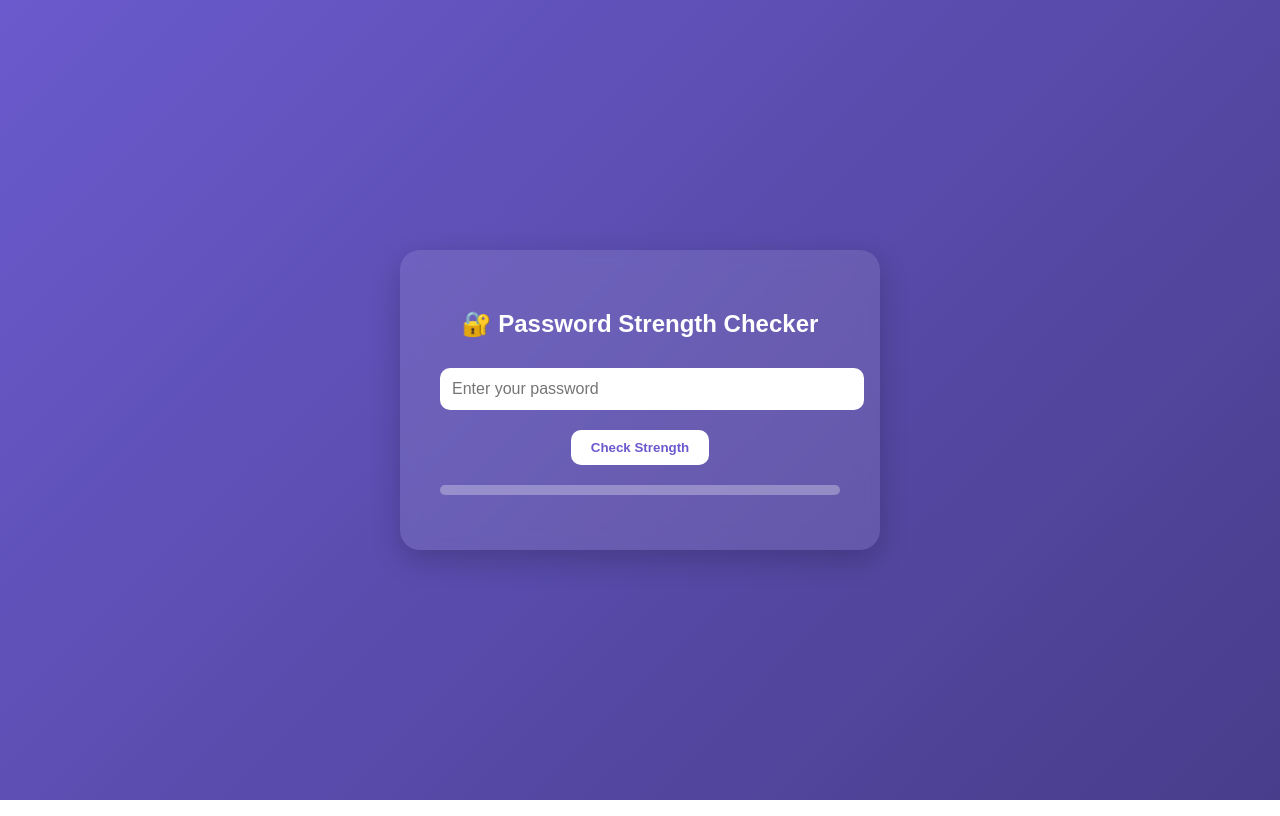
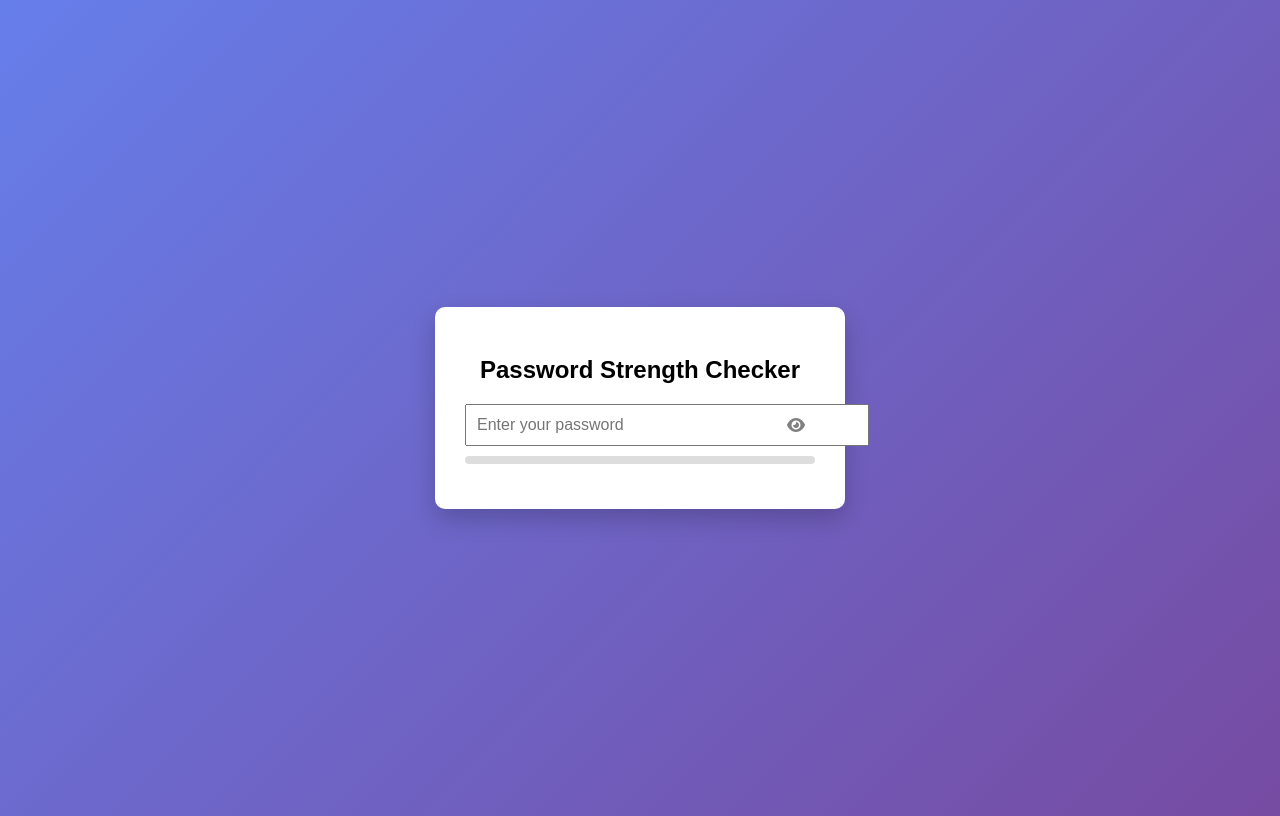
Before and after one commit to pnaveeen9876-maker/password-trainer, a plain HTML site: page index.html in a window 1280 px wide. Drawn offline with Linux system fonts and the light colour scheme.

Commit message:
Update index.html

```diff
--- a/index.html
+++ b/index.html
@@ -1,172 +1,152 @@
 <!DOCTYPE html>
-<html>
+<html lang="en">
 <head>
+    <meta charset="UTF-8">
     <title>Password Strength Checker</title>
+
+    <!-- Font Awesome (For Eye Icon) -->
+    <link rel="stylesheet" href="https://cdnjs.cloudflare.com/ajax/libs/font-awesome/6.5.0/css/all.min.css">
+
     <style>
         body {
-            margin: 0;
             font-family: Arial, sans-serif;
-            background: linear-gradient(135deg, #6a5acd, #483d8b);
+            background: linear-gradient(135deg, #667eea, #764ba2);
+            height: 100vh;
             display: flex;
             justify-content: center;
             align-items: center;
-            height: 100vh;
         }
 
         .container {
-            background: rgba(255, 255, 255, 0.1);
-            padding: 40px;
-            border-radius: 20px;
-            width: 400px;
+            background: white;
+            padding: 30px;
+            border-radius: 10px;
+            width: 350px;
             text-align: center;
-            backdrop-filter: blur(10px);
-            box-shadow: 0 10px 30px rgba(0,0,0,0.2);
-            color: white;
+            box-shadow: 0 10px 25px rgba(0,0,0,0.2);
         }
 
         h2 {
-            margin-bottom: 30px;
-        }
-
-        input {
-            width: 100%;
-            padding: 12px;
-            border-radius: 10px;
-            border: none;
-            font-size: 16px;
             margin-bottom: 20px;
         }
 
-        button {
-            padding: 10px 20px;
-            border: none;
-            border-radius: 10px;
-            background: white;
-            color: #6a5acd;
+        .password-container {
+            position: relative;
+            width: 100%;
+        }
+
+        .password-container input {
+            width: 100%;
+            padding: 10px 40px 10px 10px;
+            font-size: 16px;
+        }
+
+        .password-container i {
+            position: absolute;
+            right: 10px;
+            top: 50%;
+            transform: translateY(-50%);
+            cursor: pointer;
+            color: gray;
+        }
+
+        .strength {
+            margin-top: 15px;
             font-weight: bold;
-            cursor: pointer;
-            margin-bottom: 20px;
+        }
+
+        .weak {
+            color: red;
+        }
+
+        .medium {
+            color: orange;
+        }
+
+        .strong {
+            color: green;
         }
 
         .progress-bar {
-            height: 10px;
-            background: rgba(255,255,255,0.3);
-            border-radius: 10px;
+            height: 8px;
+            background: #ddd;
+            margin-top: 10px;
+            border-radius: 5px;
             overflow: hidden;
-            margin-bottom: 15px;
         }
 
         .progress {
             height: 100%;
             width: 0%;
-            background: red;
-            border-radius: 10px;
-            transition: width 0.3s ease;
-        }
-
-        #strengthText {
-            font-weight: bold;
-            margin-bottom: 10px;
-        }
-
-        #suggestions {
-            text-align: left;
-            margin-top: 10px;
-        }
-
-        #suggestions ul {
-            padding-left: 20px;
-            list-style-type: disc;
-        }
-
-        #suggestions li {
-            margin-bottom: 5px;
+            transition: 0.3s;
         }
     </style>
 </head>
+
 <body>
 
 <div class="container">
-    <h2>🔐 Password Strength Checker</h2>
+    <h2>Password Strength Checker</h2>
 
-    <input type="password" id="password" placeholder="Enter your password">
-
-    <button onclick="checkPassword()">Check Strength</button>
+    <div class="password-container">
+        <input type="password" id="password" placeholder="Enter your password">
+        <i class="fa-solid fa-eye" id="togglePassword"></i>
+    </div>
 
     <div class="progress-bar">
-        <div class="progress" id="progressBar"></div>
+        <div class="progress" id="progress"></div>
     </div>
 
-    <div id="strengthText"></div>
-    <div id="suggestions"></div>
+    <div class="strength" id="strengthText"></div>
 </div>
 
 <script>
-function checkPassword() {
-    var password = document.getElementById("password").value;
-    var score = 0;
-    var suggestions = [];
+    const password = document.getElementById("password");
+    const strengthText = document.getElementById("strengthText");
+    const progress = document.getElementById("progress");
+    const togglePassword = document.getElementById("togglePassword");
 
-    if (password.length >= 8) {
-        score++;
-    } else {
-        suggestions.push("Use at least 8 characters.");
-    }
+    // Show / Hide Password
+    togglePassword.addEventListener("click", function () {
+        const type = password.getAttribute("type") === "password" ? "text" : "password";
+        password.setAttribute("type", type);
+        this.classList.toggle("fa-eye");
+        this.classList.toggle("fa-eye-slash");
+    });
 
-    if (/[A-Z]/.test(password)) {
-        score++;
-    } else {
-        suggestions.push("Add uppercase letters.");
-    }
+    // Strength Checker
+    password.addEventListener("input", function () {
+        const value = password.value;
+        let strength = 0;
 
-    if (/[0-9]/.test(password)) {
-        score++;
-    } else {
-        suggestions.push("Add numbers.");
-    }
+        if (value.length >= 8) strength++;
+        if (/[A-Z]/.test(value)) strength++;
+        if (/[0-9]/.test(value)) strength++;
+        if (/[^A-Za-z0-9]/.test(value)) strength++;
 
-    if (/[!@#$%^&*]/.test(password)) {
-        score++;
-    } else {
-        suggestions.push("Add special characters (!@#$%^&*).");
-    }
-
-    var strength = "";
-    var color = "";
-    var width = (score / 4) * 100;
-
-    if (score <= 1) {
-        strength = "Weak";
-        color = "red";
-    } else if (score <= 3) {
-        strength = "Medium";
-        color = "orange";
-    } else {
-        strength = "Strong";
-        color = "lightgreen";
-    }
-
-    document.getElementById("progressBar").style.width = width + "%";
-    document.getElementById("progressBar").style.background = color;
-
-    document.getElementById("strengthText").innerHTML =
-        "Strength: " + strength + " (" + score + "/4)";
-
-    // 🔥 Bullet list suggestions
-    var suggestionHTML = "";
-
-    if (suggestions.length > 0) {
-        suggestionHTML = "<ul>";
-        for (var i = 0; i < suggestions.length; i++) {
-            suggestionHTML += "<li>" + suggestions[i] + "</li>";
+        if (strength === 0) {
+            strengthText.textContent = "";
+            progress.style.width = "0%";
         }
-        suggestionHTML += "</ul>";
-    } else {
-        suggestionHTML = "<p style='color:lightgreen;'>Great! Your password is strong.</p>";
-    }
-
-    document.getElementById("suggestions").innerHTML = suggestionHTML;
-}
+        else if (strength <= 2) {
+            strengthText.textContent = "Weak Password";
+            strengthText.className = "strength weak";
+            progress.style.width = "33%";
+            progress.style.background = "red";
+        }
+        else if (strength === 3) {
+            strengthText.textContent = "Medium Password";
+            strengthText.className = "strength medium";
+            progress.style.width = "66%";
+            progress.style.background = "orange";
+        }
+        else {
+            strengthText.textContent = "Strong Password";
+            strengthText.className = "strength strong";
+            progress.style.width = "100%";
+            progress.style.background = "green";
+        }
+    });
 </script>
 
 </body>
```
